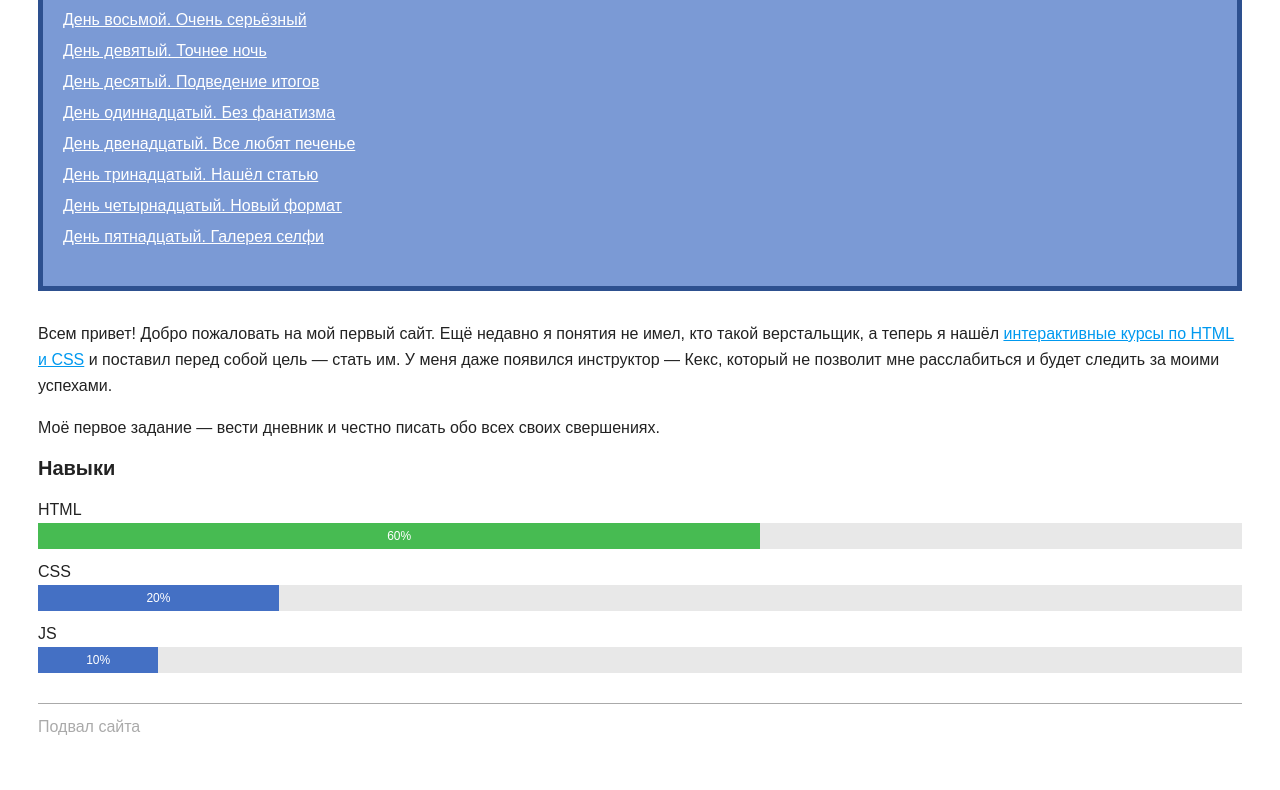
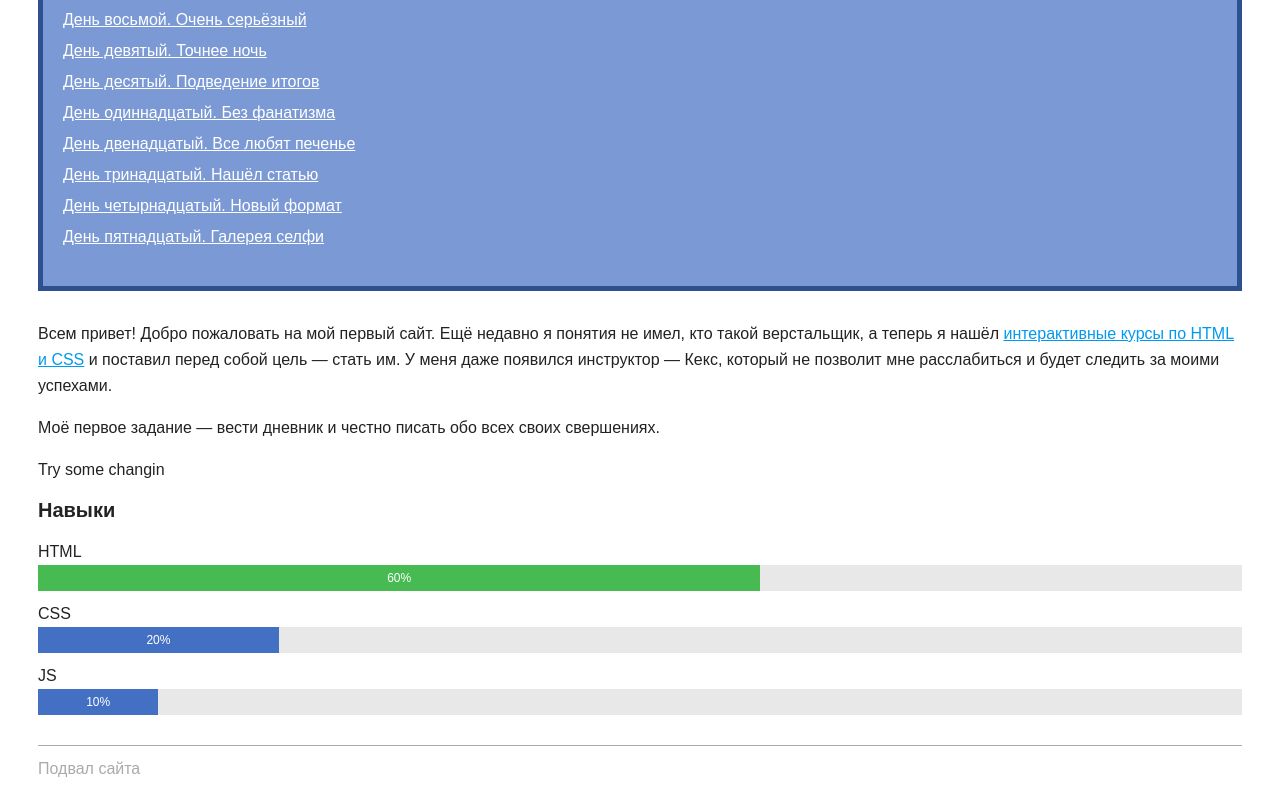
Before and after one commit to Deusxxus/newtestrep, a plain HTML site: page index.html in a window 1280 px wide. Shown: the part 453-1243 px from the top of the page. Before the commit the page ends 1201 px from the top, so only its background shows below. Drawn offline with Linux system fonts and the light colour scheme.

Commit message:
Update index.html

```diff
--- a/index.html
+++ b/index.html
@@ -36,6 +36,7 @@
       <section>
         <p>Всем привет! Добро пожаловать на мой первый сайт. Ещё недавно я понятия не имел, кто такой верстальщик, а теперь я нашёл <a href="https://htmlacademy.ru/courses">интерактивные курсы по HTML и CSS</a> и поставил перед собой цель — стать им. У меня даже появился инструктор — Кекс, который не позволит мне расслабиться и будет следить за моими успехами.</p>
         <p>Моё первое задание — вести дневник и честно писать обо всех своих свершениях.</p>
+        <p>Try some changin</p>
       </section>
       <section>
         <h2>Навыки</h2>
```
